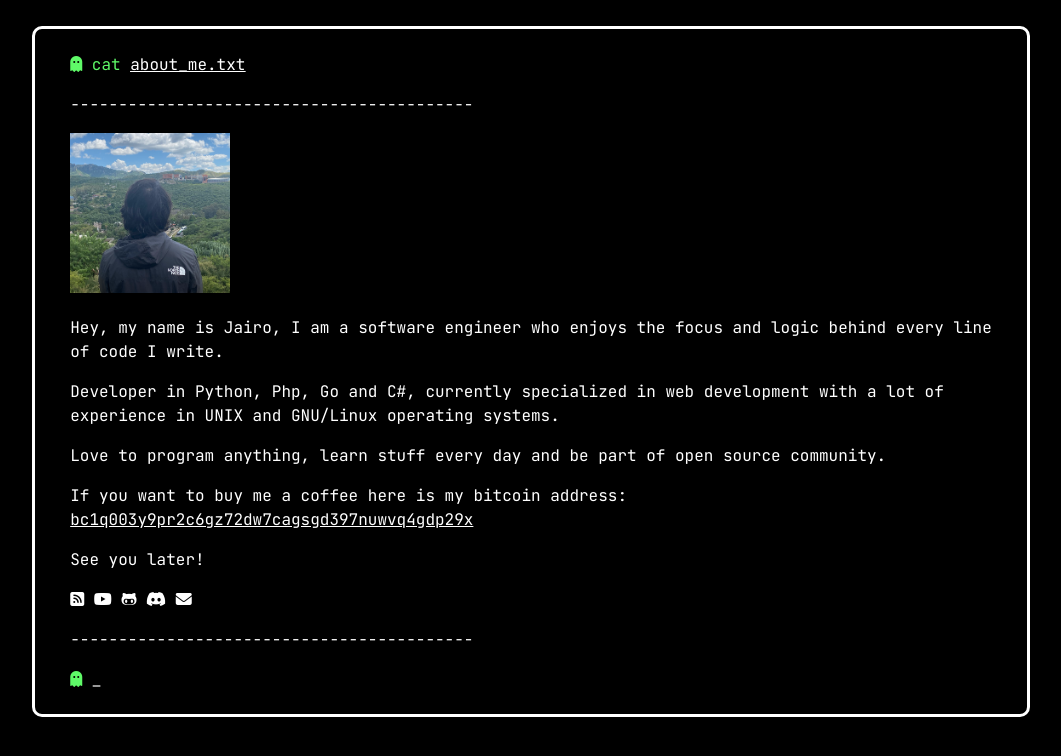
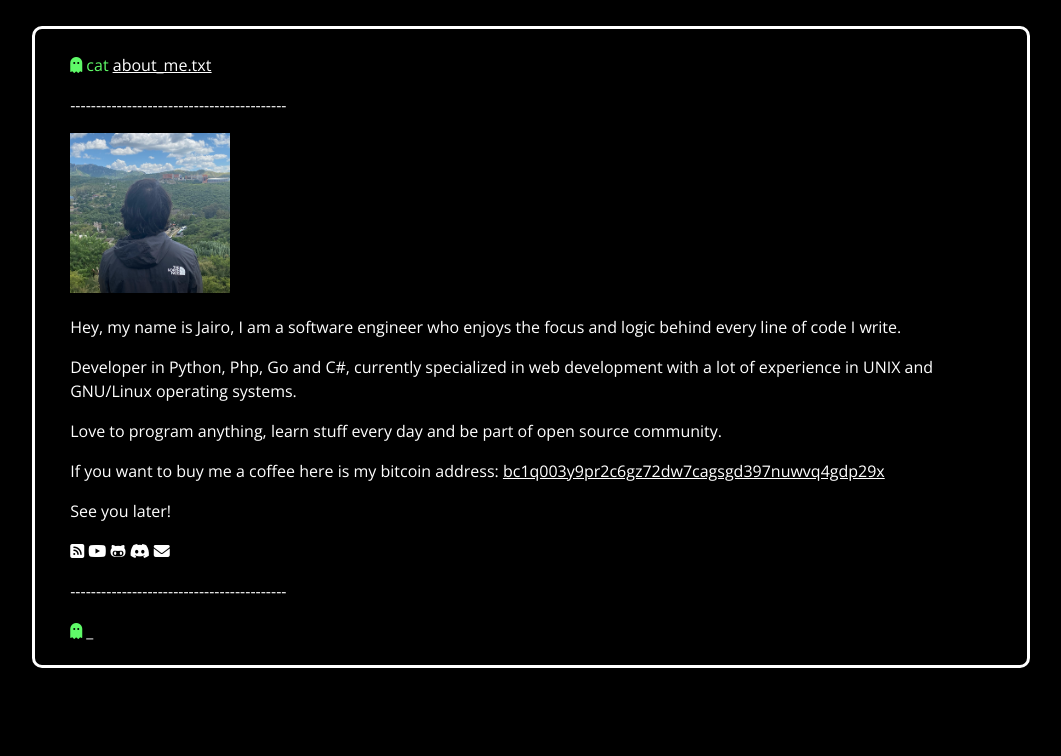
Before and after one commit to zJairO/personalweb, a Flask app: page / in a window 1280 px wide. Shown: the top 756 px of the page, without its empty margins (109-1170 px from the left). Run offline with Flask 2, Linux system fonts and the light colour scheme; some libraries are stand-ins or nearby versions.

Commit message:
new font

```diff
--- a/static/styles/main.css
+++ b/static/styles/main.css
@@ -1,9 +1,9 @@
-@import url('https://fonts.googleapis.com/css2?family=JetBrains+Mono:ital,wght@0,100;0,200;0,300;0,400;0,500;0,600;0,700;0,800;1,100;1,200;1,300;1,400;1,500;1,600;1,700;1,800&display=swap');
+@import url('https://fonts.googleapis.com/css2?family=Open+Sans&display=swap');
 
 body {
     background-color: black;
     color: white;
-    font-family: "JetBrains Mono";
+    font-family: 'Open Sans', sans-serif;
 }
 
 ul {
```
